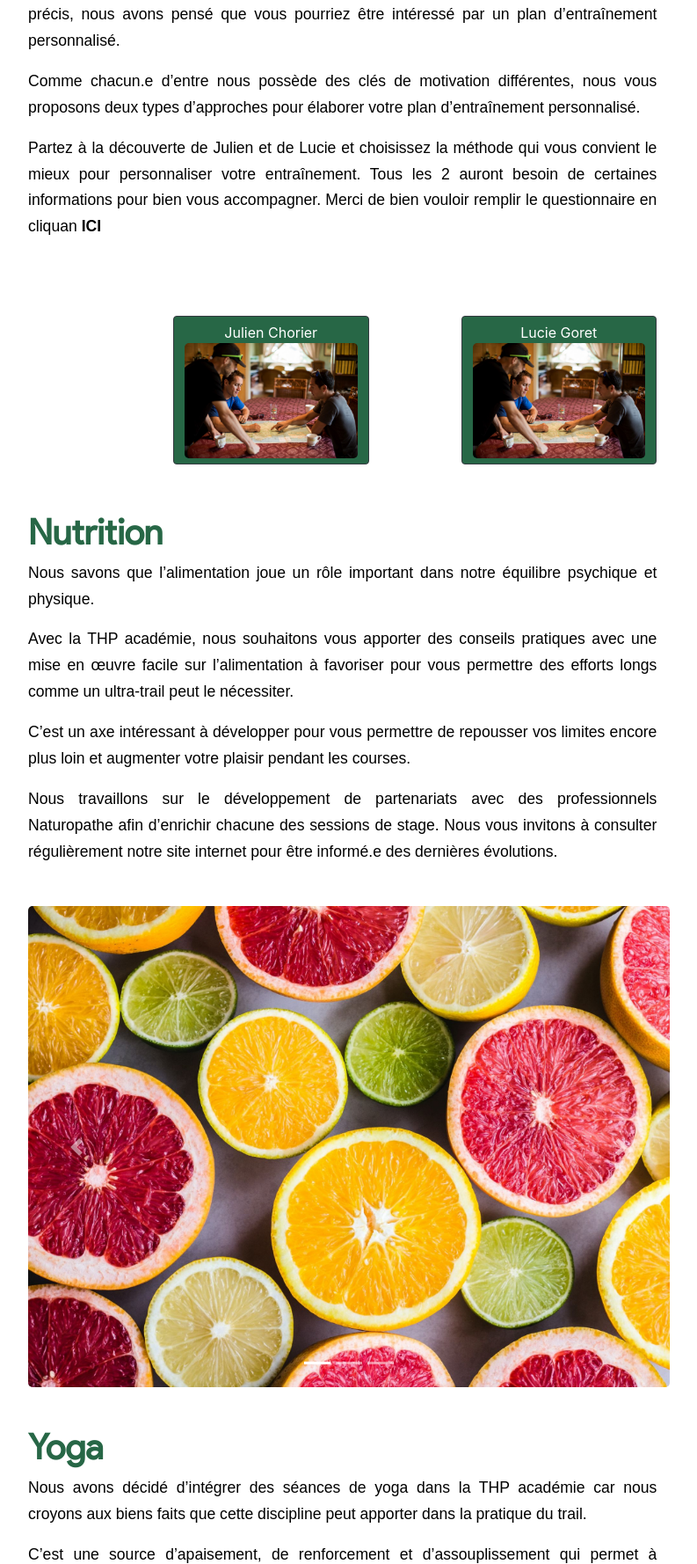
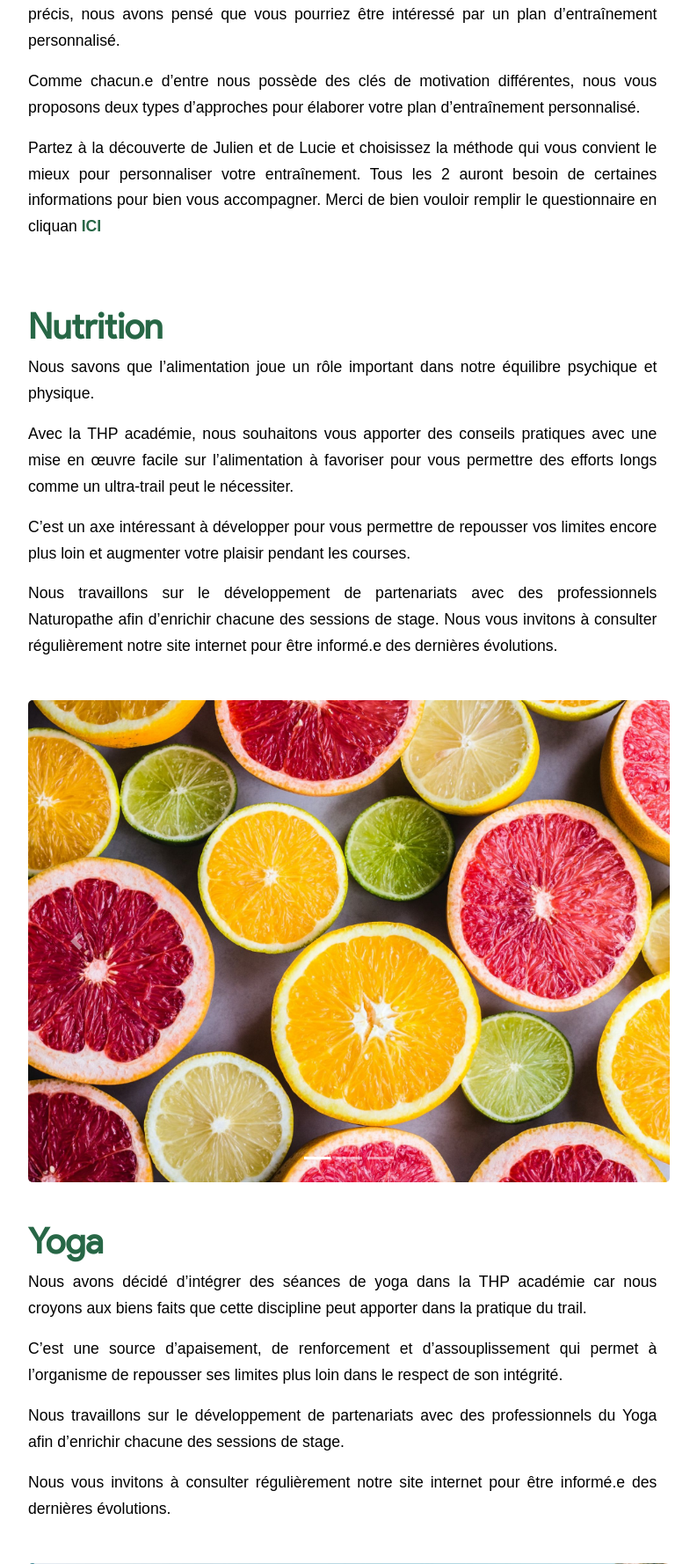
Before and after one commit to Quentincaron1999/THP_Website, a PHP site: page /Accompagnement.php in a window 1280 px wide. Shown: the part 1242-3020 px from the top of the page at 88% size, without its empty margins (53-846 px from the left). Run offline with PHP 8.4, Linux system fonts and the light colour scheme; some libraries are stand-ins or nearby versions.

Commit message:
Modif text

```diff
--- a/THP_académie/Accompagnement.php
+++ b/THP_académie/Accompagnement.php
@@ -45,10 +45,10 @@
                             </p>
                             <p class="text-justify" style="margin-right: 2%;margin-left: 0%;">Comme chacun.e d’entre nous possède des clés de motivation différentes, nous vous proposons deux types d’approches pour élaborer votre plan d’entraînement personnalisé.</p>
                             <p class="text-justify" style="margin-right: 2%;margin-left: 0%;">Partez à la découverte de Julien et de Lucie et choisissez la méthode qui vous convient le mieux pour personnaliser votre entraînement. Tous les 2 auront besoin de certaines informations pour bien vous accompagner. Merci de
-                                bien vouloir remplir le questionnaire en cliquan <a href="https://forms.gle/R2yszeHmvgcrK6Q59" style="font-weight: bold;" target="_blank">ICI</a><br><br>
+                                bien vouloir remplir le questionnaire en cliquan <a href="https://forms.gle/R2yszeHmvgcrK6Q59" style="font-weight: bold; color: #276746;" target="_blank">ICI</a><br><br>
                             </p>
                         </section>
-                        <section style="margin-top: 6%;">
+                        <!--<section style="margin-top: 6%;">
                             <div class="text-left" style="margin-top: 4%;margin-bottom: 3%;margin-left: 75px;">
                                 <div>
                                     <div class="container">
@@ -94,7 +94,7 @@ class="collapse" id="collapse-1">
 <li>Partage en ligne d’un plan d’entraînement interactif<br><br></li>
 </ul>
 </div>
-</div>-->
+</div>--
                                                         <div class="text-left" style="margin-top: 4%;margin-bottom: 3%;margin-left: 75px;">
                                                             <a class="btn btn-dark" data-toggle="collapse" aria-expanded="false" aria-controls="collapse-1" href="#collapse-1" role="button" style="background-color: #276746;">Offre "THP académie Gold"<i class="fas fa-plus" style="margin-left: 40px;"></i></a>
                                                             <div class="collapse" id="collapse-1">
@@ -141,7 +141,7 @@ class="collapse" id="collapse-1">
                                         </div>
                                     </div>
                                 </div>
-                            </div>
+                            </div>-->
                             <!--<h1 id="Dates" class="title" style="font-family: 'Zen-Its Sans';margin-left: 0%;margin-right: 3%;">Les offres</h1>-->
 
                         </section>
```
